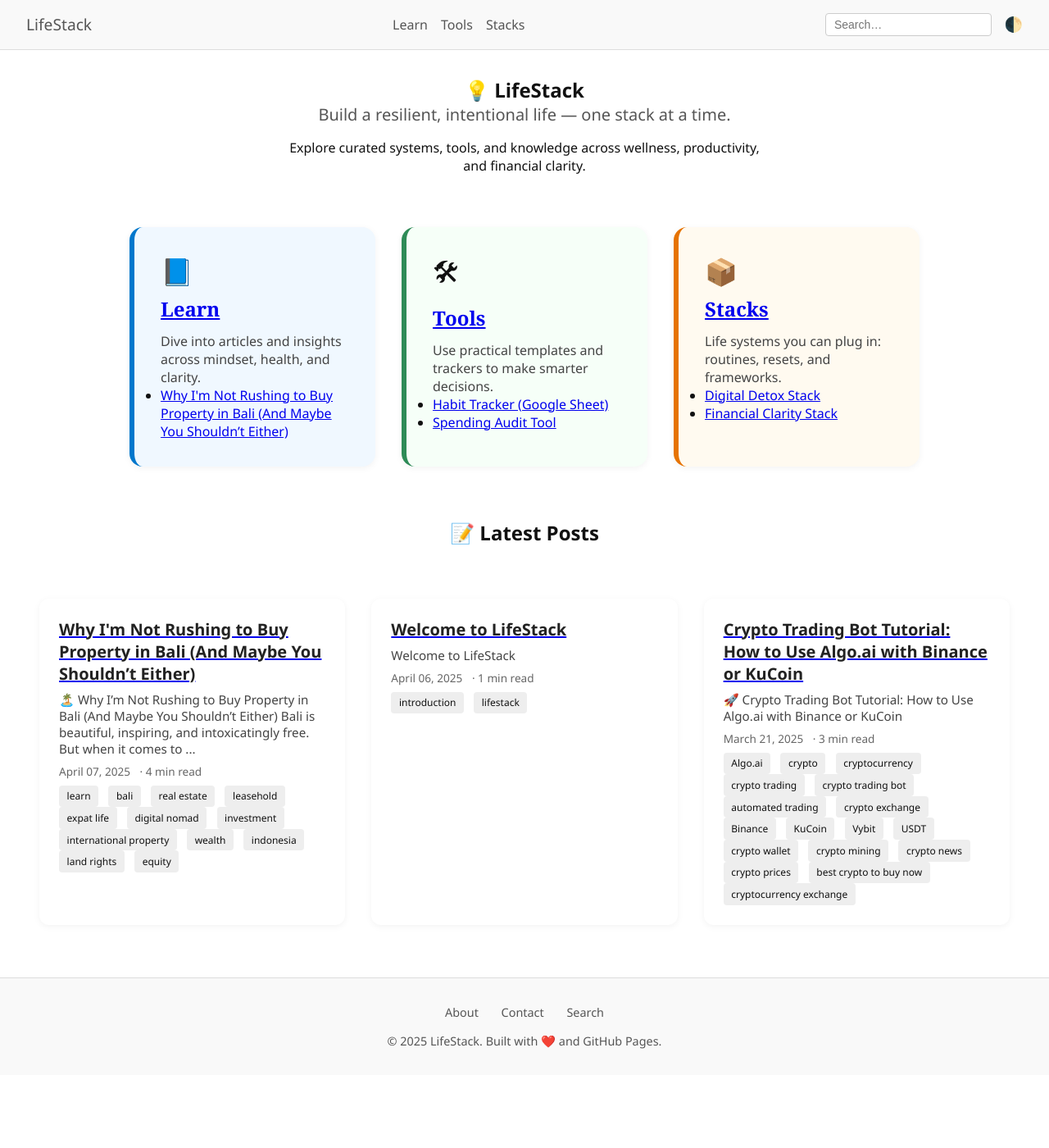
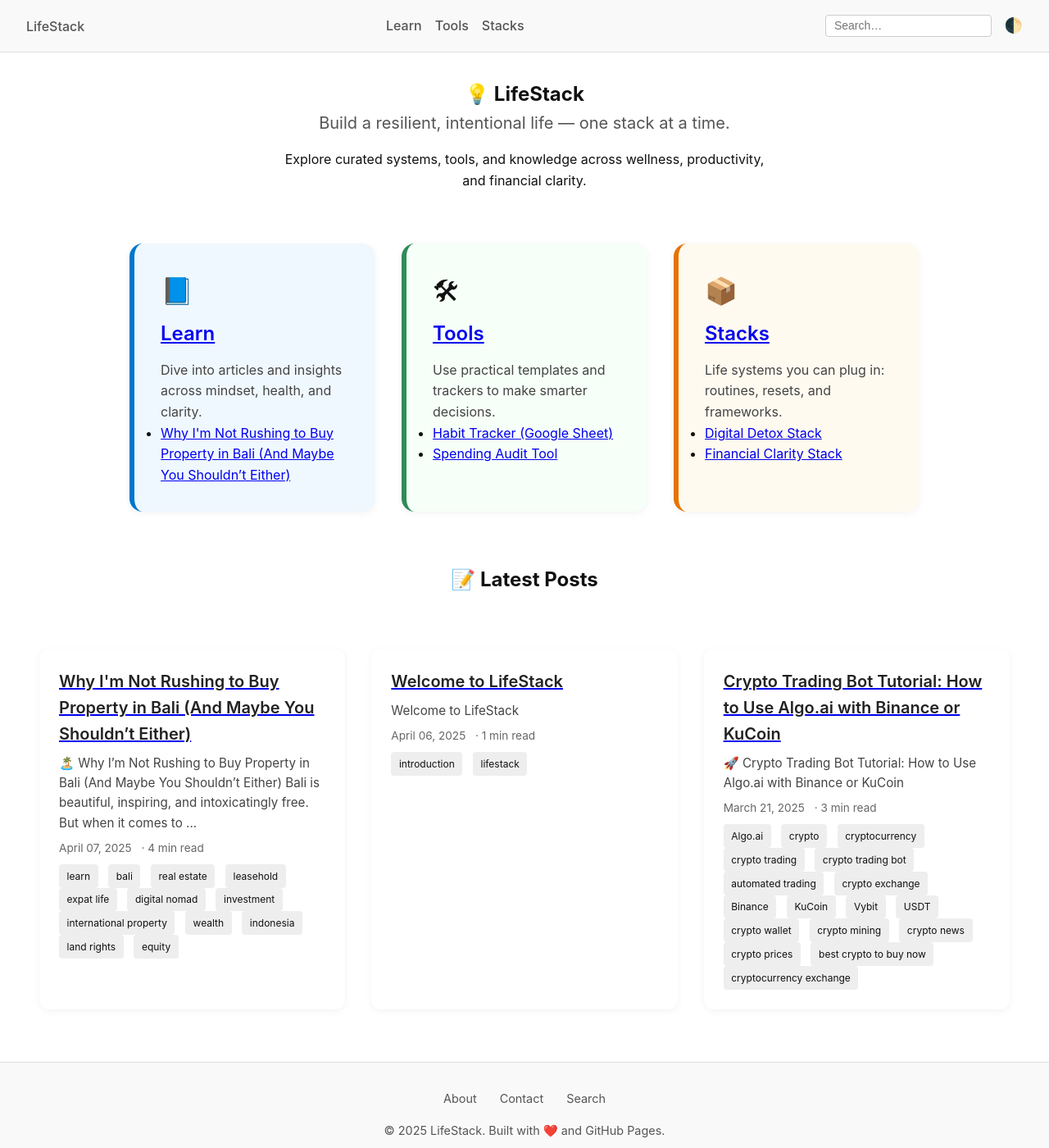
Before and after one commit to skelleng/lifeStack, a Jekyll site: the page built from index.html, in a window 1280 px wide and 1400 px high. Shown: the whole window at 82% size. Built offline with Jekyll 4.4.1, drawn with Linux system fonts in a browser that asks for light colours.

Commit message:
Update style.css

```diff
--- a/assets/css/style.css
+++ b/assets/css/style.css
@@ -6,10 +6,12 @@
 }
 
 html, body {
-  font-family: 'Segoe UI', sans-serif;
+  font-family: 'Inter', sans-serif;
   background-color: #fff;
   color: #111;
   scroll-behavior: smooth;
+  line-height: 1.6;
+  font-size: 1rem;
 }
 
 /* Navbar Styles */
@@ -26,7 +28,7 @@ html, body {
 }
 
 .nav-left {
-  font-weight: bold;
+  font-weight: 600;
   font-size: 1.2rem;
 }
 
@@ -40,12 +42,17 @@ html, body {
 .navbar a {
   text-decoration: none;
   color: #555;
-  font-weight: normal;
+  font-weight: 500;
+  font-size: 1rem;
 }
 
 .navbar a.active {
-  color: black;
-  font-weight: bold;
+  color: #222;
+  font-weight: 600;
+}
+
+.navbar a:hover {
+  color: #0077cc;
 }
 
 #searchBox {
@@ -110,9 +117,10 @@ html, body {
   box-shadow: 0 8px 24px rgba(0,0,0,0.1);
 }
 .pillar-card h2 {
-  font-family: "Georgia", serif;
+  font-family: 'Inter', sans-serif;
   font-size: 1.5rem;
   margin-bottom: 0.75rem;
+  font-weight: 600;
   color: #222;
 }
 .pillar-card p {
@@ -176,7 +184,9 @@ html, body {
   box-shadow: 0 6px 20px rgba(0,0,0,0.1);
 }
 .post-card h3 {
+  font-family: 'Inter', sans-serif;
   font-size: 1.25rem;
+  font-weight: 600;
   margin-bottom: 0.5rem;
   color: #222;
 }
@@ -203,6 +213,58 @@ html, body {
   border-radius: 4px;
   margin-right: 0.5rem;
   display: inline-block;
+}
+
+/* Post Content Styling */
+.post-content {
+  max-width: 800px;
+  margin: 2rem auto;
+  padding: 0 1rem;
+  line-height: 1.8;
+  font-size: 1rem;
+  color: #333;
+}
+
+.post-content h1, .post-content h2, .post-content h3 {
+  margin: 1.5rem 0 1rem;
+  font-family: 'Inter', sans-serif;
+  font-weight: 700;
+  line-height: 1.3;
+  color: #111;
+}
+
+.post-content p {
+  margin-bottom: 1rem;
+  color: #444;
+  font-family: 'Inter', sans-serif;
+}
+
+.post-content img {
+  max-width: 100%;
+  height: auto;
+  margin: 1.5rem 0;
+}
+
+.post-content blockquote {
+  margin: 1.5rem 0;
+  padding: 1rem 1.5rem;
+  background-color: #f9f9f9;
+  border-left: 4px solid #0077cc;
+  color: #555;
+}
+
+.post-content ul, .post-content ol {
+  margin: 1rem 0;
+  padding-left: 2rem;
+}
+
+.post-content a {
+  color: #0077cc;
+  text-decoration: none;
+}
+
+.post-content a:hover {
+  text-decoration: underline;
 }
 
 /* Dark Mode */
@@ -269,52 +331,3 @@ body.dark .tag { background: #444; color: #eee; }
     display: flex;
   }
 }
-
-/* Post Content Styling */
-.post-content {
-  max-width: 800px;
-  margin: 2rem auto;
-  padding: 0 1rem;
-  line-height: 1.8;
-  font-size: 1rem;
-  color: #333;
-}
-
-.post-content h1, .post-content h2, .post-content h3 {
-  margin: 1.5rem 0 1rem;
-  font-weight: bold;
-  color: #111;
-}
-
-.post-content p {
-  margin-bottom: 1rem;
-  color: #444;
-}
-
-.post-content img {
-  max-width: 100%;
-  height: auto;
-  margin: 1.5rem 0;
-}
-
-.post-content blockquote {
-  margin: 1.5rem 0;
-  padding: 1rem 1.5rem;
-  background-color: #f9f9f9;
-  border-left: 4px solid #0077cc;
-  color: #555;
-}
-
-.post-content ul, .post-content ol {
-  margin: 1rem 0;
-  padding-left: 2rem;
-}
-
-.post-content a {
-  color: #0077cc;
-  text-decoration: none;
-}
-
-.post-content a:hover {
-  text-decoration: underline;
-}
```
